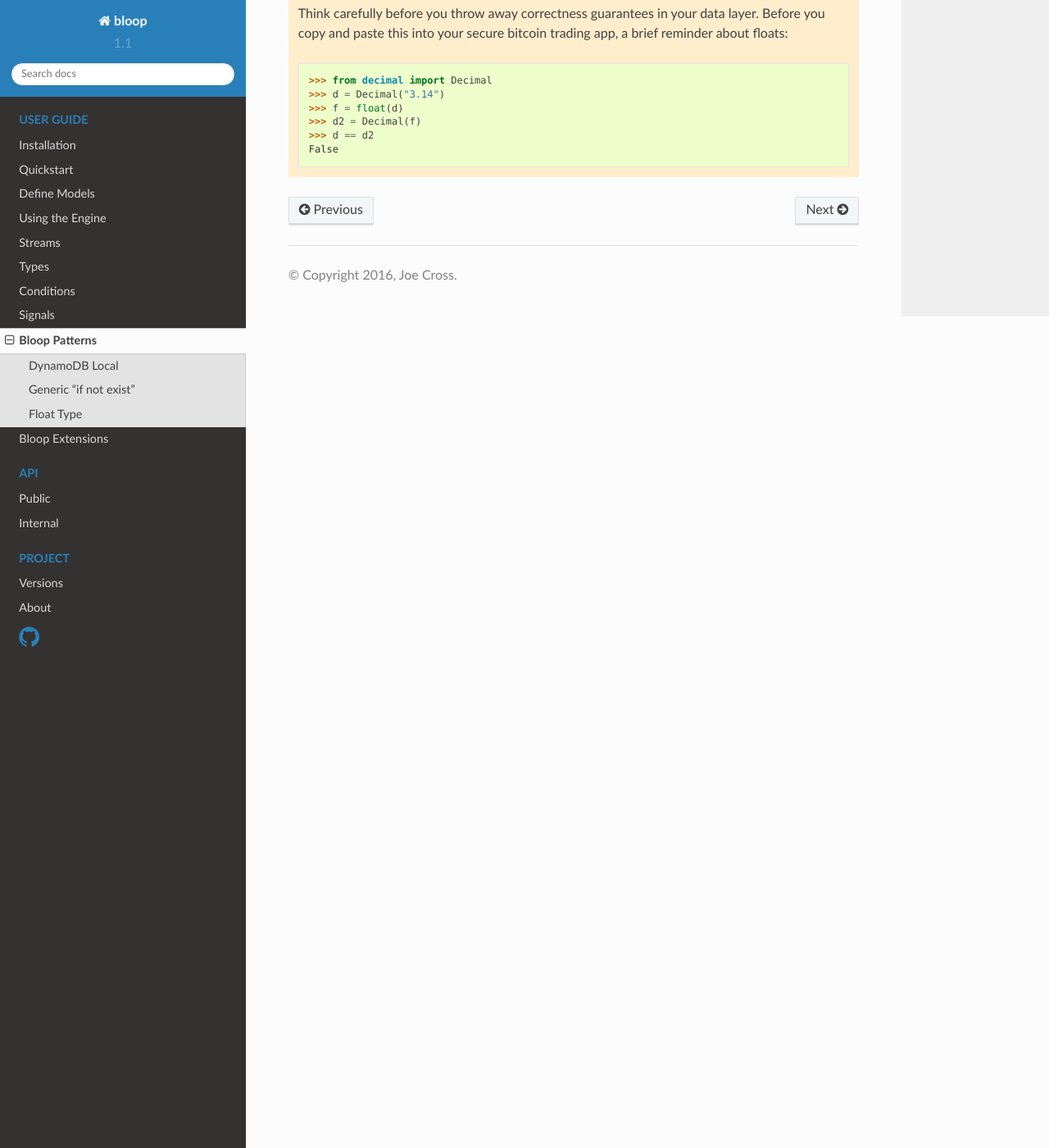
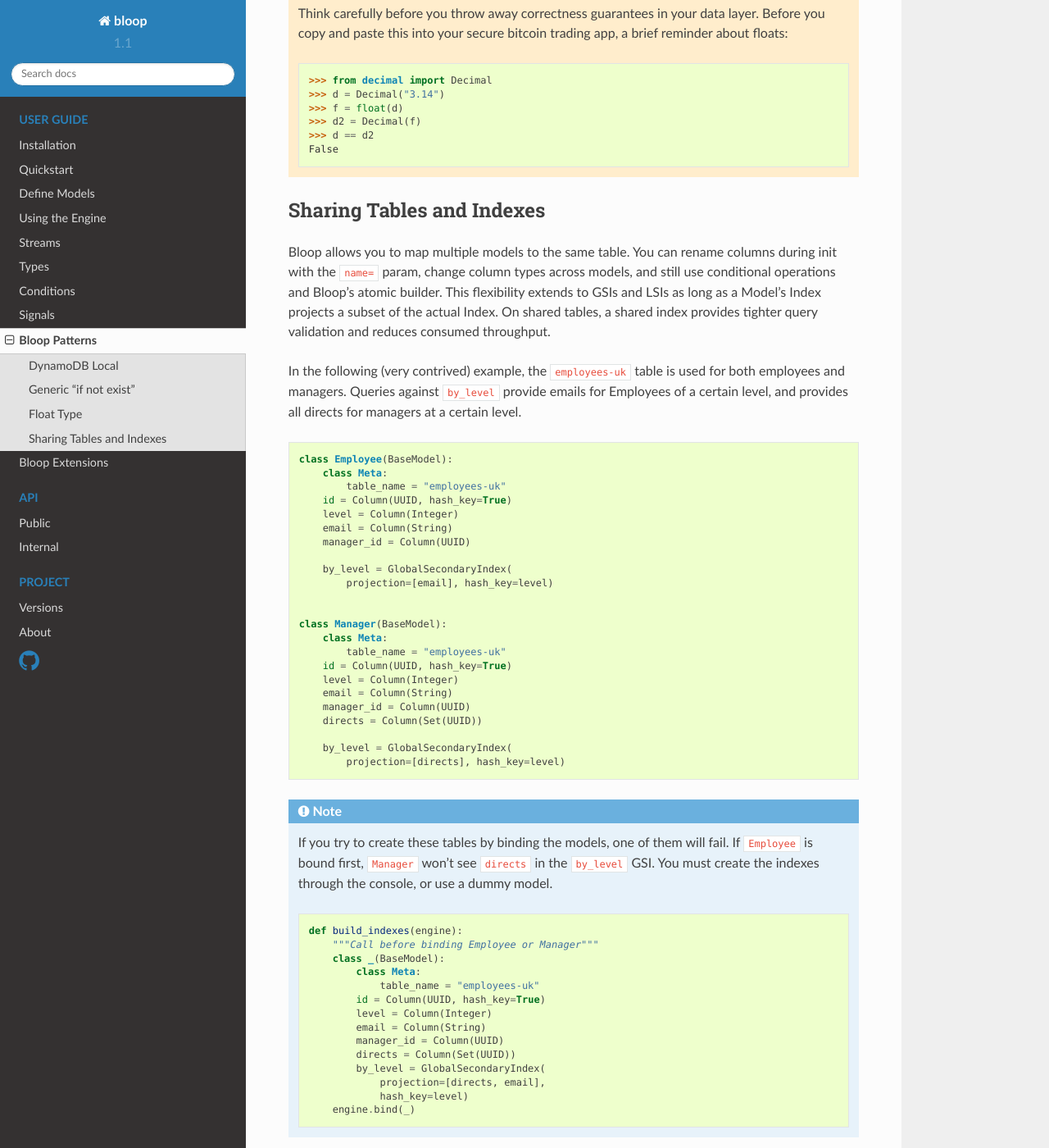
Before and after one commit to numberoverzero/bloop, a Sphinx documentation site: the page built from docs/user/patterns.rst, in a window 1280 px wide and 1400 px high, scrolled down 1476 px. Shown: the whole window at 82% size. Built offline with Sphinx 7.4.7 and the Read the Docs theme 2.0.0, drawn with Linux system fonts in a browser that asks for light colours.

Commit message:
Relax index validation to a simple superset of required projection, resolves #71

```diff
--- a/docs/user/models.rst
+++ b/docs/user/models.rst
@@ -296,6 +296,11 @@ Locally, the model names "referrer" and "version" are still used.  An instance w
 Indexes provide additional ways to query and scan your data.  If you have not used indexes, you should first read
 the Developer's Guide on `Improving Data Access with Secondary Indexes`__.
 
+A single GSI or LSI can be used by two models with different projections, so long as the projections that each
+model expects are a subset of the actual projection.  This can be a useful way to restrict which columns are loaded
+by eg. a partially hydrated version of a model, while the table's underlying index still provides access to all
+attributes.
+
 __ http://docs.aws.amazon.com/amazondynamodb/latest/developerguide/SecondaryIndexes.html
 
 ----------------------
--- a/docs/user/patterns.rst
+++ b/docs/user/patterns.rst
@@ -94,3 +94,68 @@ A number type with a :class:`decimal.Context` that doesn't trap :class:`decimal.
 
     __ https://github.com/boto/boto3/issues/665
     __ https://github.com/boto/boto3/issues/369
+
+============================
+ Sharing Tables and Indexes
+============================
+
+Bloop allows you to map multiple models to the same table.  You can rename columns during
+init with the ``name=`` param, change column types across models, and still use conditional
+operations and Bloop's atomic builder.  This flexibility extends to GSIs and LSIs as long
+as a Model's Index projects a subset of the actual Index.  On shared tables, a shared index
+provides tighter query validation and reduces consumed throughput.
+
+In the following (very contrived) example, the ``employees-uk`` table is used for both employees
+and managers.  Queries against ``by_level`` provide emails for Employees of a certain level, and
+provides all directs for managers at a certain level.
+
+
+.. code-block:: python
+
+    class Employee(BaseModel):
+        class Meta:
+            table_name = "employees-uk"
+        id = Column(UUID, hash_key=True)
+        level = Column(Integer)
+        email = Column(String)
+        manager_id = Column(UUID)
+
+        by_level = GlobalSecondaryIndex(
+            projection=[email], hash_key=level)
+
+
+    class Manager(BaseModel):
+        class Meta:
+            table_name = "employees-uk"
+        id = Column(UUID, hash_key=True)
+        level = Column(Integer)
+        email = Column(String)
+        manager_id = Column(UUID)
+        directs = Column(Set(UUID))
+
+        by_level = GlobalSecondaryIndex(
+            projection=[directs], hash_key=level)
+
+
+.. note::
+
+    If you try to create these tables by binding the models, one of them will fail.
+    If ``Employee`` is bound first, ``Manager`` won't see ``directs`` in the ``by_level`` GSI.
+    You must create the indexes through the console, or use a dummy model.
+
+    .. code-block:: python
+
+        def build_indexes(engine):
+            """Call before binding Employee or Manager"""
+            class _(BaseModel):
+                class Meta:
+                    table_name = "employees-uk"
+                id = Column(UUID, hash_key=True)
+                level = Column(Integer)
+                email = Column(String)
+                manager_id = Column(UUID)
+                directs = Column(Set(UUID))
+                by_level = GlobalSecondaryIndex(
+                    projection=[directs, email],
+                    hash_key=level)
+            engine.bind(_)
```
Also changed, not shown: 2 other files.
